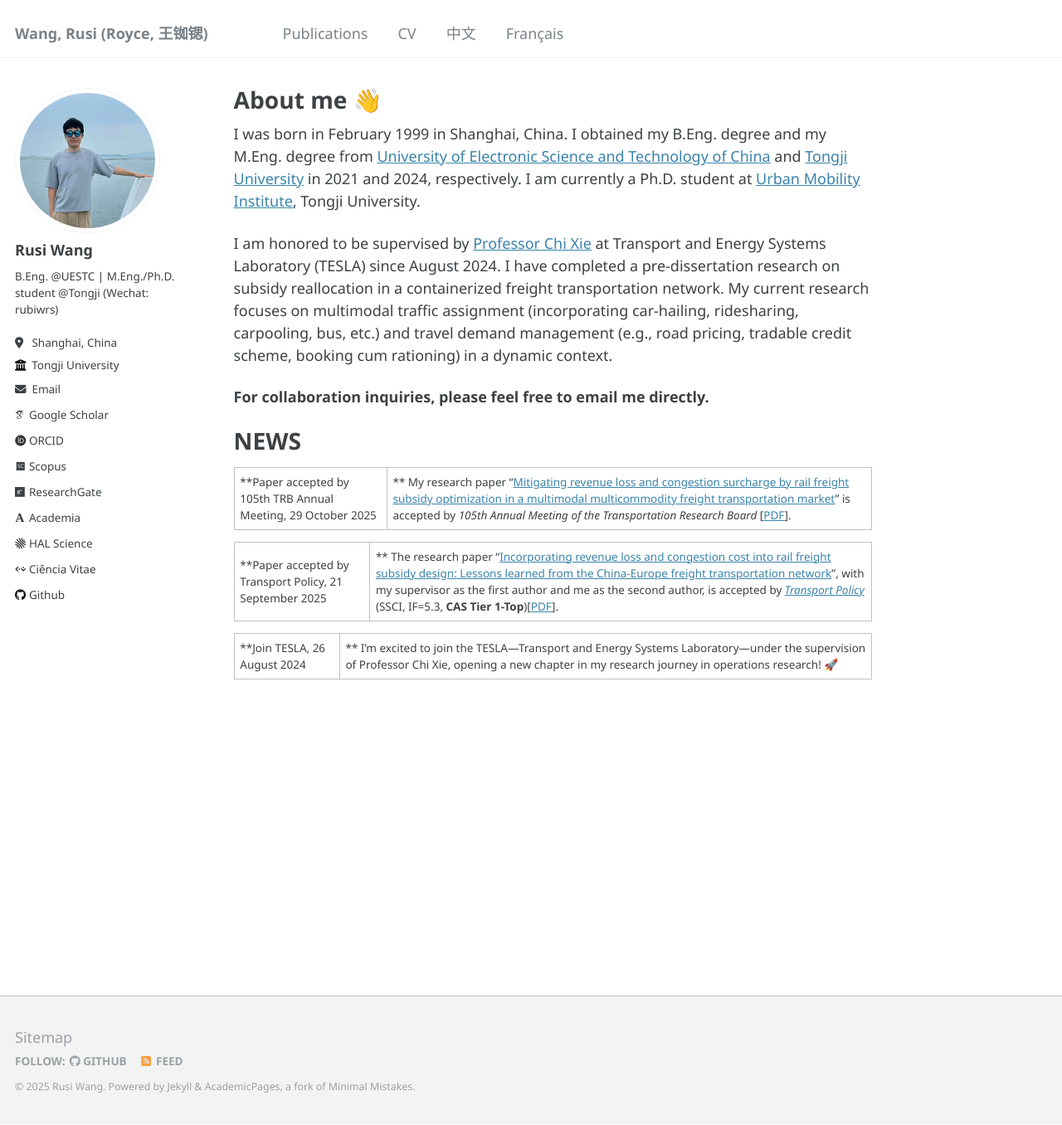
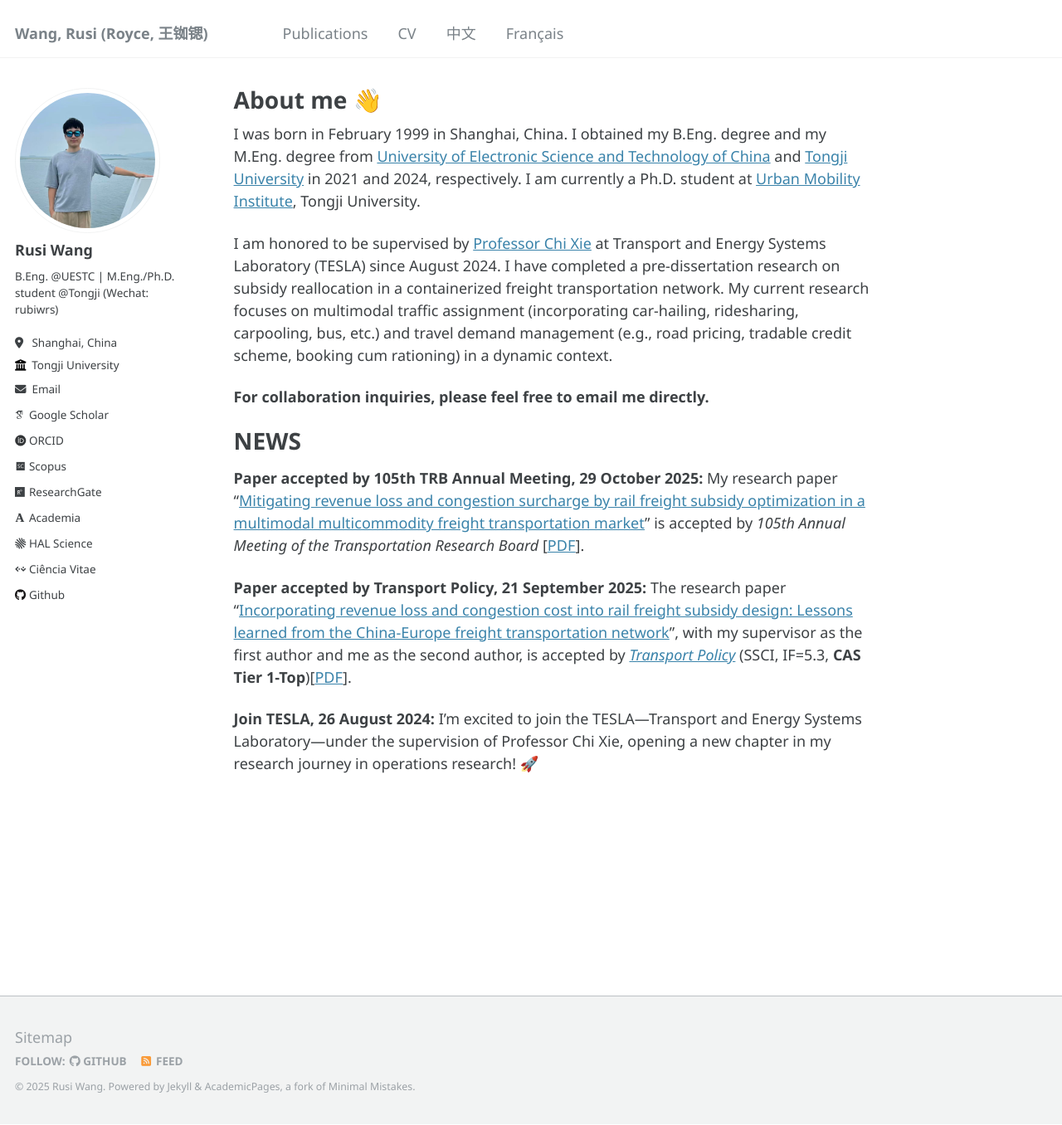
Before and after one commit to RusiWang99/RusiWang99.github.io, a Jekyll site: the page built from _pages/about.md, in a window 1280 px wide and 1356 px high. Shown: the whole window at 83% size. Built offline with Jekyll 4.4.1, drawn with Linux system fonts in a browser that asks for light colours; some web fonts are replaced.

```diff
--- a/_pages/about.md
+++ b/_pages/about.md
@@ -15,8 +15,8 @@ I am honored to be supervised by [Professor Chi Xie](https://scholar.google.com/
 
 # NEWS
 
-**Paper accepted by 105th TRB Annual Meeting, 29 October 2025 |** My research paper "[Mitigating revenue loss and congestion surcharge by rail freight subsidy optimization in a multimodal multicommodity freight transportation market](https://rusiwang99.github.io/publication/2026-01-11-Mitigating%20revenue%20loss%20and%20congestion%20surcharge%20by%20rail%20freight%20subsidy%20optimization%20in%20a%20multimodal%20multicommodity%20freight%20transportation%20market)" is accepted by <em>105th Annual Meeting of the Transportation Research Board</em> [[PDF](https://rusiwang99.github.io/files/TRBAM-26-04956.pdf)].
+**Paper accepted by 105th TRB Annual Meeting, 29 October 2025:** My research paper "[Mitigating revenue loss and congestion surcharge by rail freight subsidy optimization in a multimodal multicommodity freight transportation market](https://rusiwang99.github.io/publication/2026-01-11-Mitigating%20revenue%20loss%20and%20congestion%20surcharge%20by%20rail%20freight%20subsidy%20optimization%20in%20a%20multimodal%20multicommodity%20freight%20transportation%20market)" is accepted by <em>105th Annual Meeting of the Transportation Research Board</em> [[PDF](https://rusiwang99.github.io/files/TRBAM-26-04956.pdf)].
 
-**Paper accepted by Transport Policy, 21 September 2025 |** The research paper "[Incorporating revenue loss and congestion cost into rail freight subsidy design: Lessons learned from the China-Europe freight transportation network](https://rusiwang99.github.io/publication/2025-09-23-Incorporating%20revenue%20loss%20and%20congestion%20cost%20into%20rail%20freight%20subsidy%20design%20Lessons%20learned%20from%20the%20China-Europe%20freight%20transportation%20network)", with my supervisor as the first author and me as the second author, is accepted by [<em>Transport Policy</em>](https://www.sciencedirect.com/journal/transport-policy) (SSCI, IF=5.3, <strong>CAS Tier 1-Top</strong>)[[PDF](https://rusiwang99.github.io/files/JTRP_103819.pdf)].
+**Paper accepted by Transport Policy, 21 September 2025:** The research paper "[Incorporating revenue loss and congestion cost into rail freight subsidy design: Lessons learned from the China-Europe freight transportation network](https://rusiwang99.github.io/publication/2025-09-23-Incorporating%20revenue%20loss%20and%20congestion%20cost%20into%20rail%20freight%20subsidy%20design%20Lessons%20learned%20from%20the%20China-Europe%20freight%20transportation%20network)", with my supervisor as the first author and me as the second author, is accepted by [<em>Transport Policy</em>](https://www.sciencedirect.com/journal/transport-policy) (SSCI, IF=5.3, <strong>CAS Tier 1-Top</strong>)[[PDF](https://rusiwang99.github.io/files/JTRP_103819.pdf)].
 
-**Join TESLA, 26 August 2024 |** I'm excited to join the TESLA&mdash;Transport and Energy Systems Laboratory&mdash;under the supervision of Professor Chi Xie, opening a new chapter in my research journey in operations research! 🚀
+**Join TESLA, 26 August 2024:** I'm excited to join the TESLA&mdash;Transport and Energy Systems Laboratory&mdash;under the supervision of Professor Chi Xie, opening a new chapter in my research journey in operations research! 🚀
```
